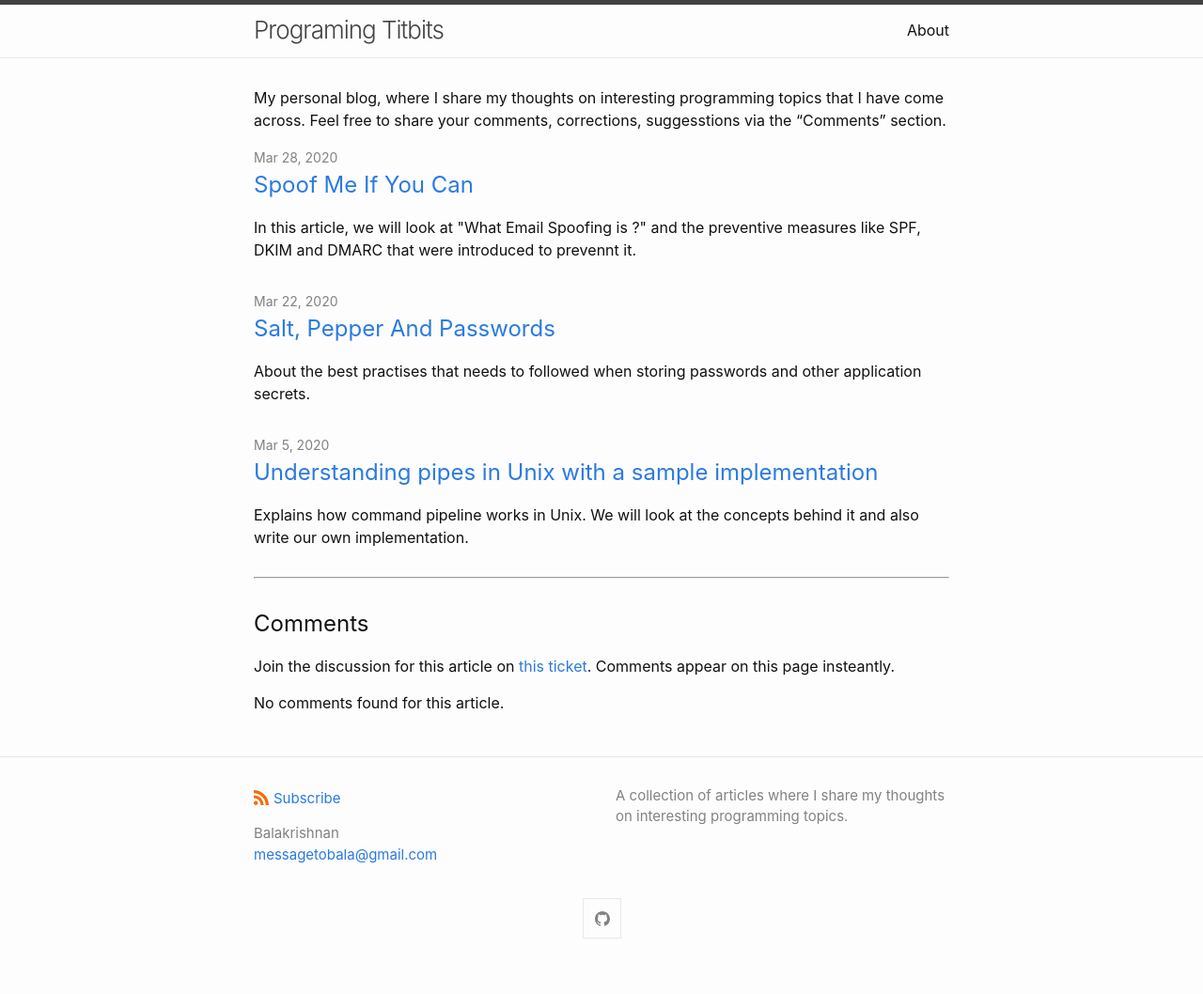
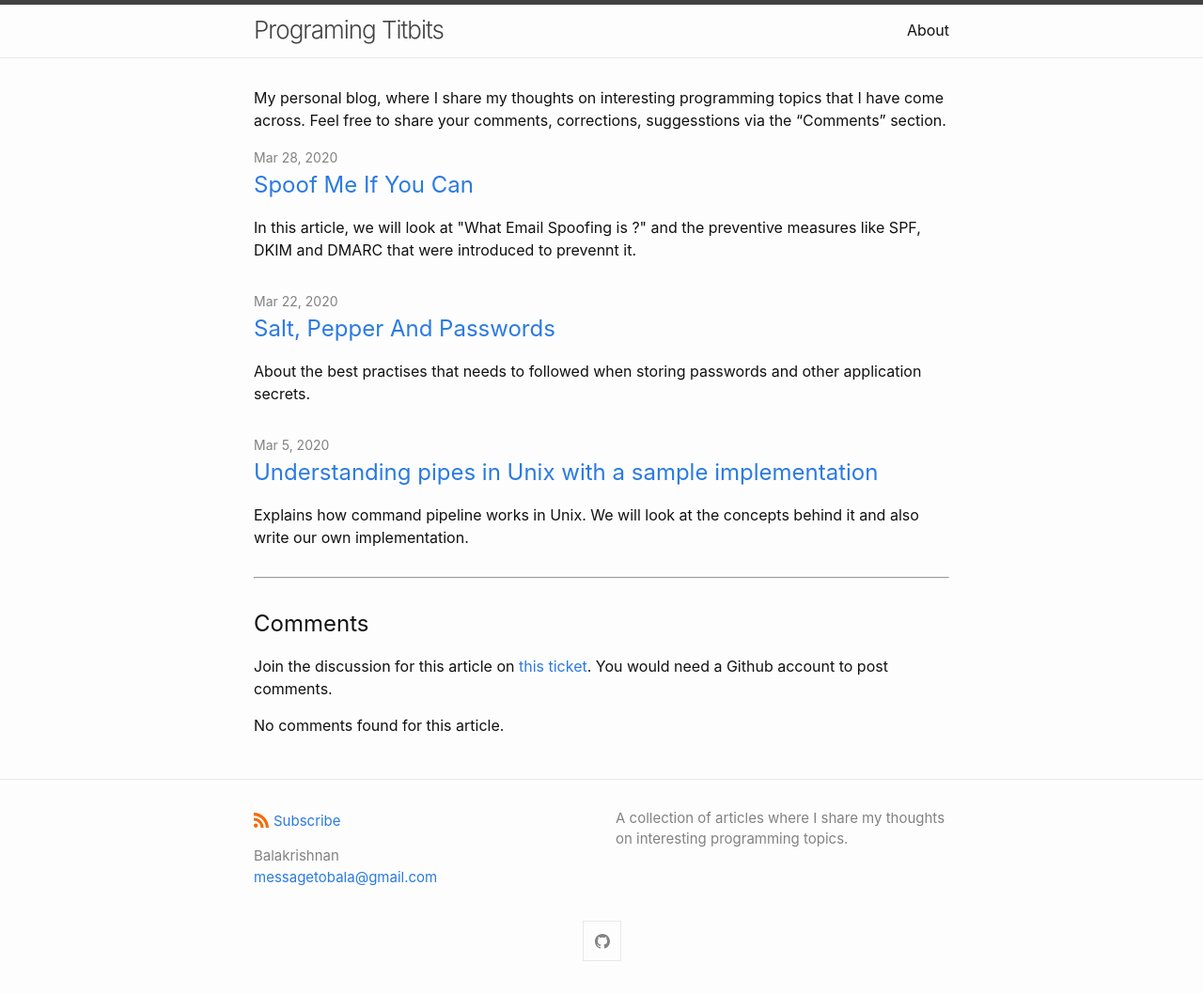
Before and after one commit to messagetobala/messagetobala.github.io, a Jekyll site: the page built from index.markdown, in a window 1280 px wide. Shown: the whole page at 94% size. Built offline with Jekyll 4.4.1, drawn with Linux system fonts in a browser that asks for light colours; before the commit the page ends 1034 px from its top, so only the background shows below that.

Commit message:
Update comments.html

```diff
--- a/_includes/comments.html
+++ b/_includes/comments.html
@@ -53,7 +53,7 @@ request.send();
 
 <div class="github-comments">
 	<h2>Comments</h2>
-	<p id="leave-a-comment">Join the discussion for this article on <a href="https://github.com/messagetobala/messagetobala.github.io/issues/{{ page.comments_id }}">this ticket</a>. Comments appear on this page insteantly.</p>
+	<p id="leave-a-comment">Join the discussion for this article on <a href="https://github.com/messagetobala/messagetobala.github.io/issues/{{ page.comments_id }}" target="_blank">this ticket</a>. You would need a Github account to post comments.</p>
 	<ul id="gh-comments-list"></ul>
 	<p id="no-comments-found">No comments found for this article.</p>
 
```
